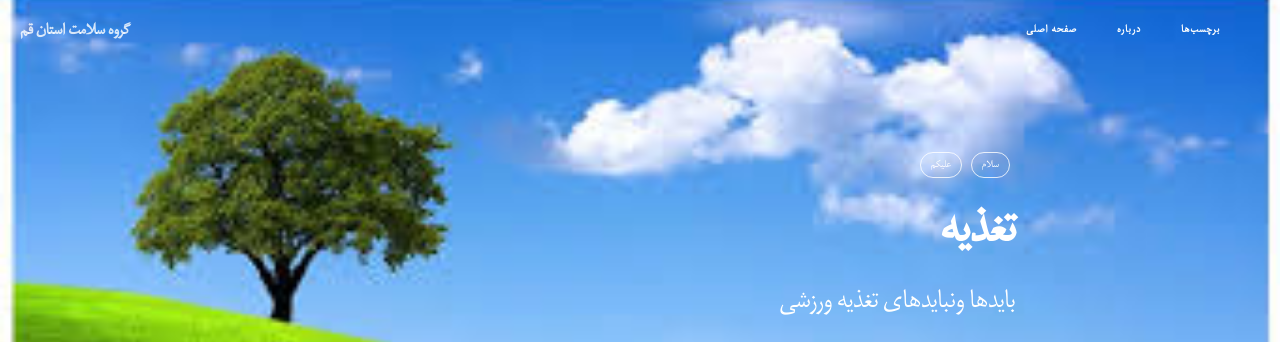
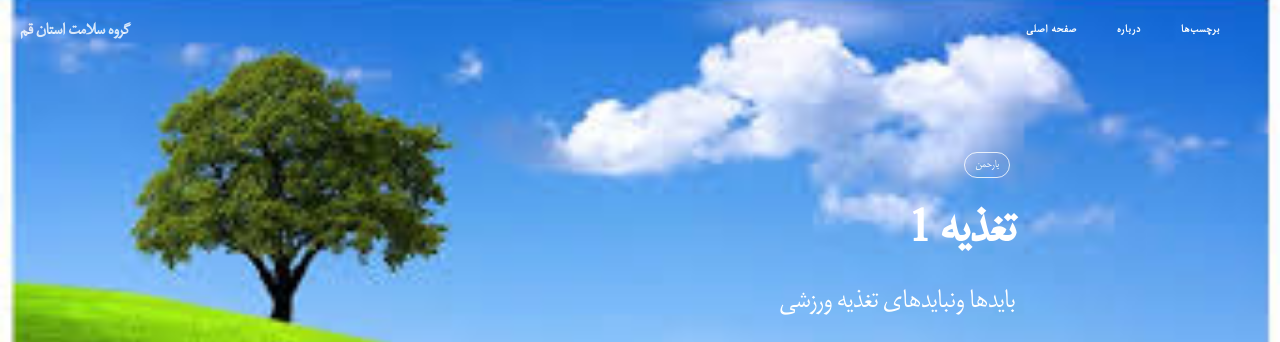
Before and after one commit to grouh-salamat/grouh-salamat.github.io, a Jekyll site: the page built from _posts/2017-06-19-p29.markdown, in a window 1280 px wide and 900 px high. Shown: the top 342 px of the window. Built offline with Jekyll 4.4.1, drawn with Linux system fonts in a browser that asks for light colours; comment, search, counter and statistics services are not loaded.

Commit message:
Update 2017-06-19-p29.markdown

```diff
--- a/_posts/2017-06-19-p29.markdown
+++ b/_posts/2017-06-19-p29.markdown
@@ -1,13 +1,13 @@
 ---
 layout:     post
-title:      "تغذیه"
+title:      "تغذیه 1"
 subtitle:   "بایدها ونبایدهای تغذیه ورزشی"
 date:       2017-06-19 24:00:00
 author:     "قاسمی"
 header-img: "img/images.jpg"
 catalog: true
 tags:
- سلام علیکم
+ یارحمن
 ---
 
 باید و نباید های تغذیه ورزشی
```
